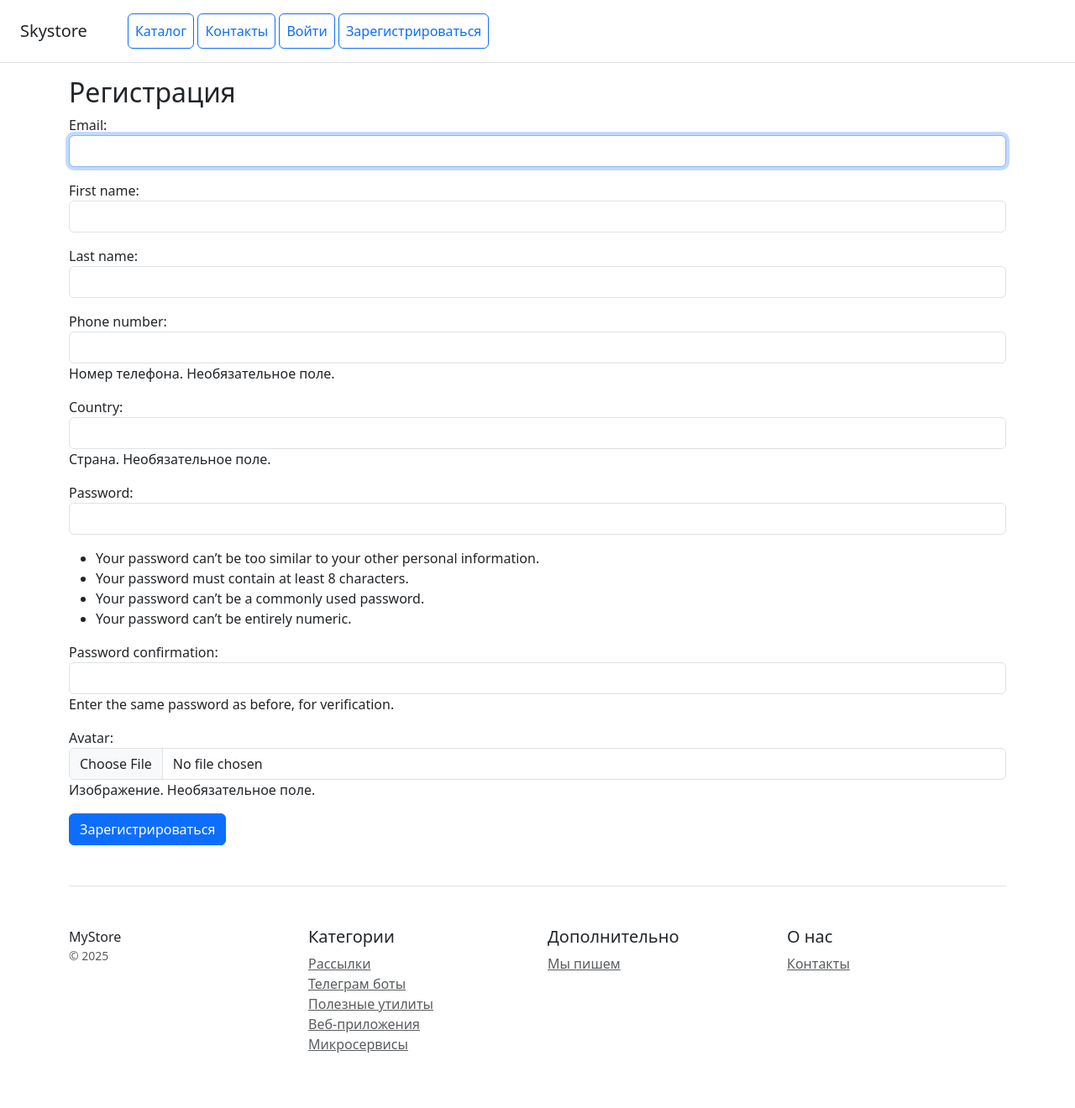
After one commit to nex-kex/DjangoApp, a Django app: page /users/register/ in a window 1280 px wide. The commit adds this page. Shown: the whole page at 84% size. Run offline with Django 5.2, Linux system fonts and the light colour scheme; some libraries are stand-ins or nearby versions.

Commit message:
Task 2.1

```diff
--- a/catalog/templates/catalog/base.html
+++ b/catalog/templates/catalog/base.html
@@ -10,8 +10,19 @@
 <div class="d-flex flex-column flex-md-row align-items-center p-3 px-md-4 mb-3 bg-white border-bottom box-shadow">
     <h5 class="my-0 mr-md-auto font-weight-normal">Skystore</h5>
     <nav class="ms-5">
-        <a class="p-2 btn btn-outline-primary" href="/">Каталог</a>
-        <a class="p-2 btn btn-outline-primary" href="/contacts/">Контакты</a>
+        <a class="p-2 btn btn-outline-primary" href="{% url 'catalog:product_list' %}">Каталог</a>
+        <a class="p-2 btn btn-outline-primary" href="{% url 'catalog:contacts' %}">Контакты</a>
+        {% if not user.is_authenticated %}
+        <a class="p-2 btn btn-outline-primary" href="{% url 'users:login' %}">Войти</a>
+        <a class="p-2 btn btn-outline-primary" href="{% url 'users:register' %}">Зарегистрироваться</a>
+        {% else %}
+        <form method="post" action="{% url 'users:logout' %}" style="display: inline">
+            {% csrf_token %}
+            <button type="submit" class="p-2 btn btn-outline-primary">
+                Выйти
+            </button>
+        </form>
+        {% endif %}
     </nav>
 </div>
 
--- a/config/settings.py
+++ b/config/settings.py
@@ -99,3 +99,6 @@ MEDIA_ROOT = BASE_DIR / "media"
 DEFAULT_AUTO_FIELD = "django.db.models.BigAutoField"
 
 AUTH_USER_MODEL = "users.CustomUser"
+
+LOGIN_REDIRECT_URL = 'catalog:product_list'
+LOGOUT_REDIRECT_URL = 'catalog:product_list'
--- /dev/null
+++ b/users/forms.py
@@ -0,0 +1,27 @@
+from django.contrib.auth.forms import UserCreationForm
+from django import forms
+
+from .models import CustomUser
+
+
+class CustomUserCreationForm(UserCreationForm):
+
+    avatar = forms.ImageField(required=False, help_text="Изображение. Необязательное поле.")
+    phone_number = forms.CharField(max_length=15, required=False, help_text="Номер телефона. Необязательное поле.")
+    country = forms.CharField(max_length=50, required=False, help_text="Страна. Необязательное поле.")
+    usable_password = None
+
+    def __init__(self, *args, **kwargs):
+        super(CustomUserCreationForm, self).__init__(*args, **kwargs)
+        for field in self.fields.values():
+            field.widget.attrs.update({"class": "form-control"})
+
+    class Meta(UserCreationForm.Meta):
+        model = CustomUser
+        fields = ("email", "first_name", "last_name", "phone_number", "country", "password1", "password2")
+
+    def clean_phone_number(self):
+        phone_number = self.cleaned_data.get('phone_number')
+        if phone_number and not phone_number.isdigit():
+            raise forms.ValidationError('Номер телефона должен содержать только цифры.')
+        return phone_number
--- /dev/null
+++ b/users/templates/users/register.html
@@ -0,0 +1,10 @@
+{% extends "catalog/base.html" %}
+
+{% block content %}
+<h2>Регистрация</h2>
+<form method="post">
+    {% csrf_token %}
+    {{ form.as_p }}
+    <button class="btn btn-primary" type="submit">Зарегистрироваться</button>
+</form>
+{% endblock %}
--- a/users/urls.py
+++ b/users/urls.py
@@ -1,4 +1,5 @@
 from django.urls import path
+from django.contrib.auth.views import LoginView, LogoutView
 
 from users.apps import UsersConfig
 
@@ -6,4 +7,8 @@ from . import views
 
 app_name = UsersConfig.name
 
-urlpatterns = []
+urlpatterns = [
+    path('login/', LoginView.as_view(template_name='users/login.html'), name='login'),
+    path('logout/', LogoutView.as_view(next_page="catalog:product_list"), name='logout'),
+    path('register/', views.RegisterView.as_view(), name='register'),
+]
--- a/users/views.py
+++ b/users/views.py
@@ -1,3 +1,21 @@
-from django.shortcuts import render
+from django.urls import reverse_lazy
+from django.views import View
+from django.views.generic.edit import CreateView
+from .forms import CustomUserCreationForm
 
-# Create your views here.
+
+class RegisterView(CreateView):
+    form_class = CustomUserCreationForm
+    template_name = 'users/register.html'
+    success_url = reverse_lazy('catalog:product_list')
+
+
+class LoginView(View):
+    form_class = CustomUserCreationForm
+    template_name = 'users/login.html'
+
+
+class LogoutView(View):
+    form_class = CustomUserCreationForm
+    template_name = 'users/logout.html'
+    next_page = reverse_lazy('catalog:product_list')
```
Also changed, not shown: config/urls.py (+5 -5 lines), users/templates/users/logged_out.html (added, +7 -0 lines), users/templates/users/login.html (added, +10 -0 lines).
